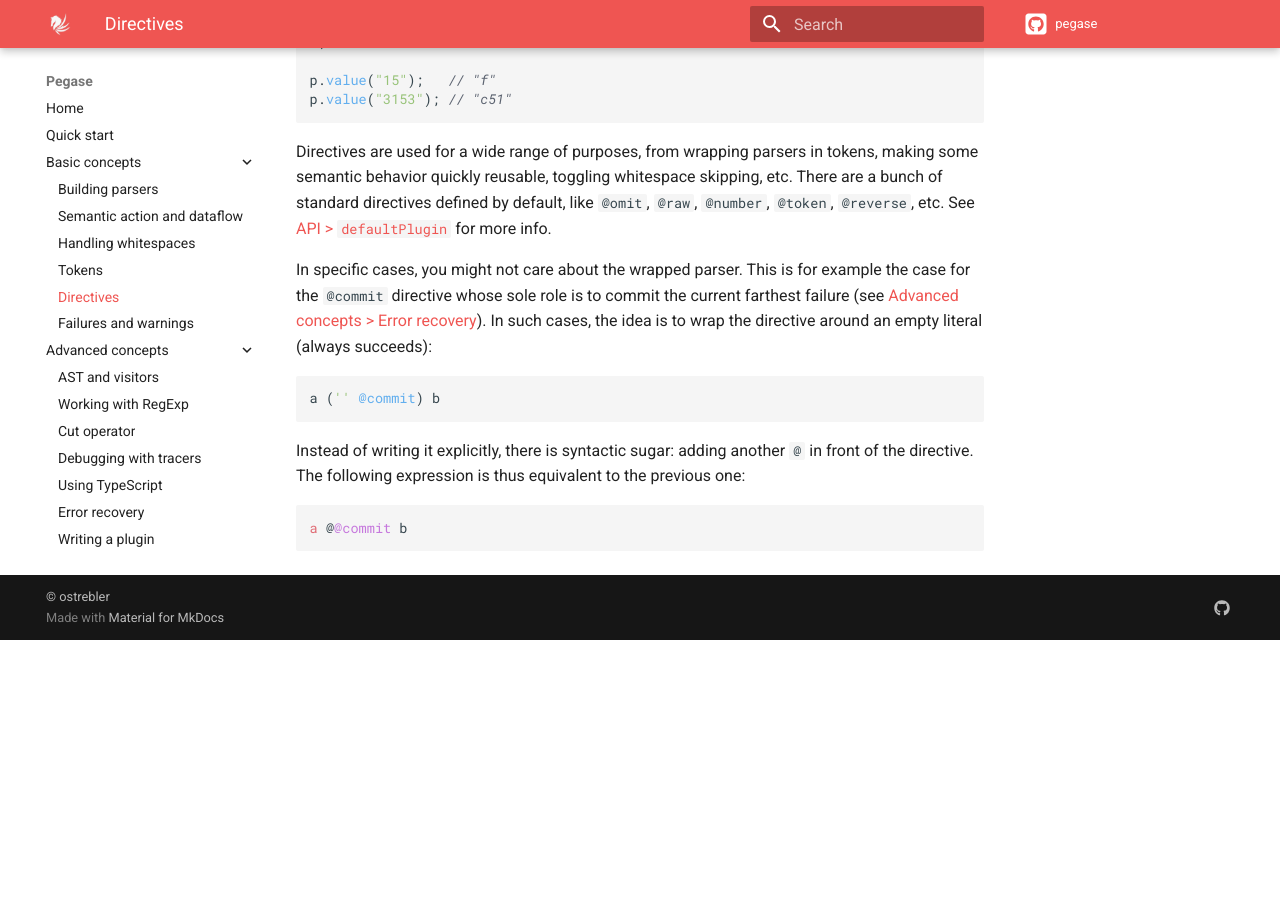
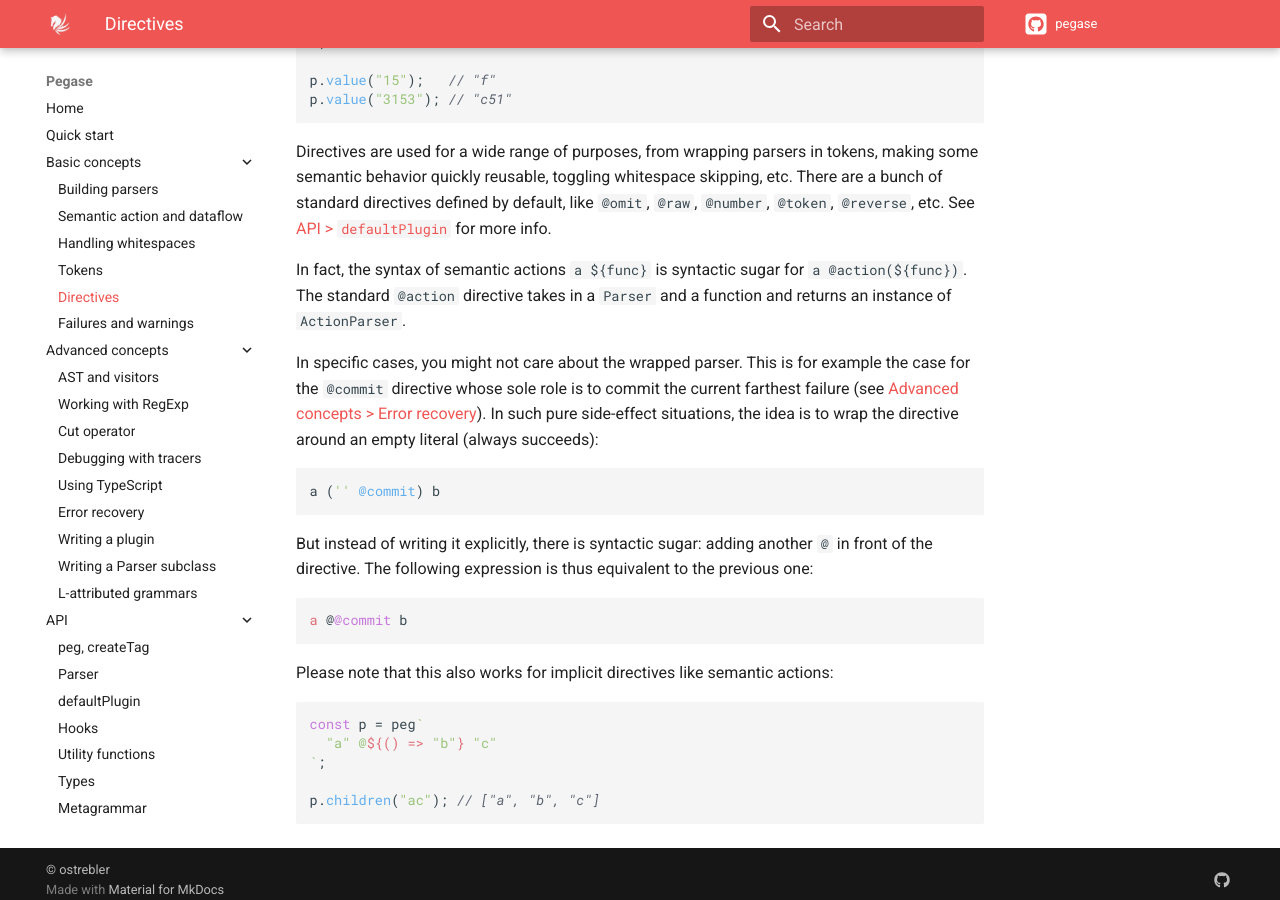
Before and after one commit to strblr/pegase, an MkDocs documentation site: the page built from doc/docs/basic-concepts/Directives.md, in a window 1280 px wide and 900 px high, scrolled down 1289 px. Built offline with MkDocs 1.6.1 and Material for MkDocs 9.7.7, drawn with Linux system fonts in a browser that asks for light colours; nearby versions of some CDN libraries; comment, search, counter and statistics services are not loaded; before the commit the page ends 1929 px from its top, so only the background shows below that; some of the changed text lies outside the part shown.

Commit message:
Edited doc

````diff
--- a/doc/docs/basic-concepts/Directives.md
+++ b/doc/docs/basic-concepts/Directives.md
@@ -57,14 +57,26 @@ p.value("3153"); // "c51"
 
 Directives are used for a wide range of purposes, from wrapping parsers in tokens, making some semantic behavior quickly reusable, toggling whitespace skipping, etc. There are a bunch of standard directives defined by default, like `@omit`, `@raw`, `@number`, `@token`, `@reverse`, etc. See [API > `defaultPlugin`](/pegase/api/defaultPlugin) for more info.
 
-In specific cases, you might not care about the wrapped parser. This is for example the case for the `@commit` directive whose sole role is to commit the current farthest failure (see [Advanced concepts > Error recovery](/pegase/advanced-concepts/Error-recovery/)). In such cases, the idea is to wrap the directive around an empty literal (always succeeds):
+In fact, the syntax of semantic actions `a ${func}` is syntactic sugar for `a @action(${func})`. The standard `@action` directive takes in a `Parser` and a function and returns an instance of `ActionParser`.
+
+In specific cases, you might not care about the wrapped parser. This is for example the case for the `@commit` directive whose sole role is to commit the current farthest failure (see [Advanced concepts > Error recovery](/pegase/advanced-concepts/Error-recovery/)). In such pure side-effect situations, the idea is to wrap the directive around an empty literal (always succeeds):
 
 ```ts
 a ('' @commit) b
 ```
 
-Instead of writing it explicitly, there is syntactic sugar: adding another `@` in front of the directive. The following expression is thus equivalent to the previous one:
+But instead of writing it explicitly, there is syntactic sugar: adding another `@` in front of the directive. The following expression is thus equivalent to the previous one:
 
 ```
 a @@commit b
 ```
+
+Please note that this also works for implicit directives like semantic actions:
+
+```ts
+const p = peg`
+  "a" @${() => "b"} "c"
+`;
+
+p.children("ac"); // ["a", "b", "c"]
+```
````
Also changed, not shown: other parts of doc/docs/basic-concepts/Directives.md (+1 -1 lines).
